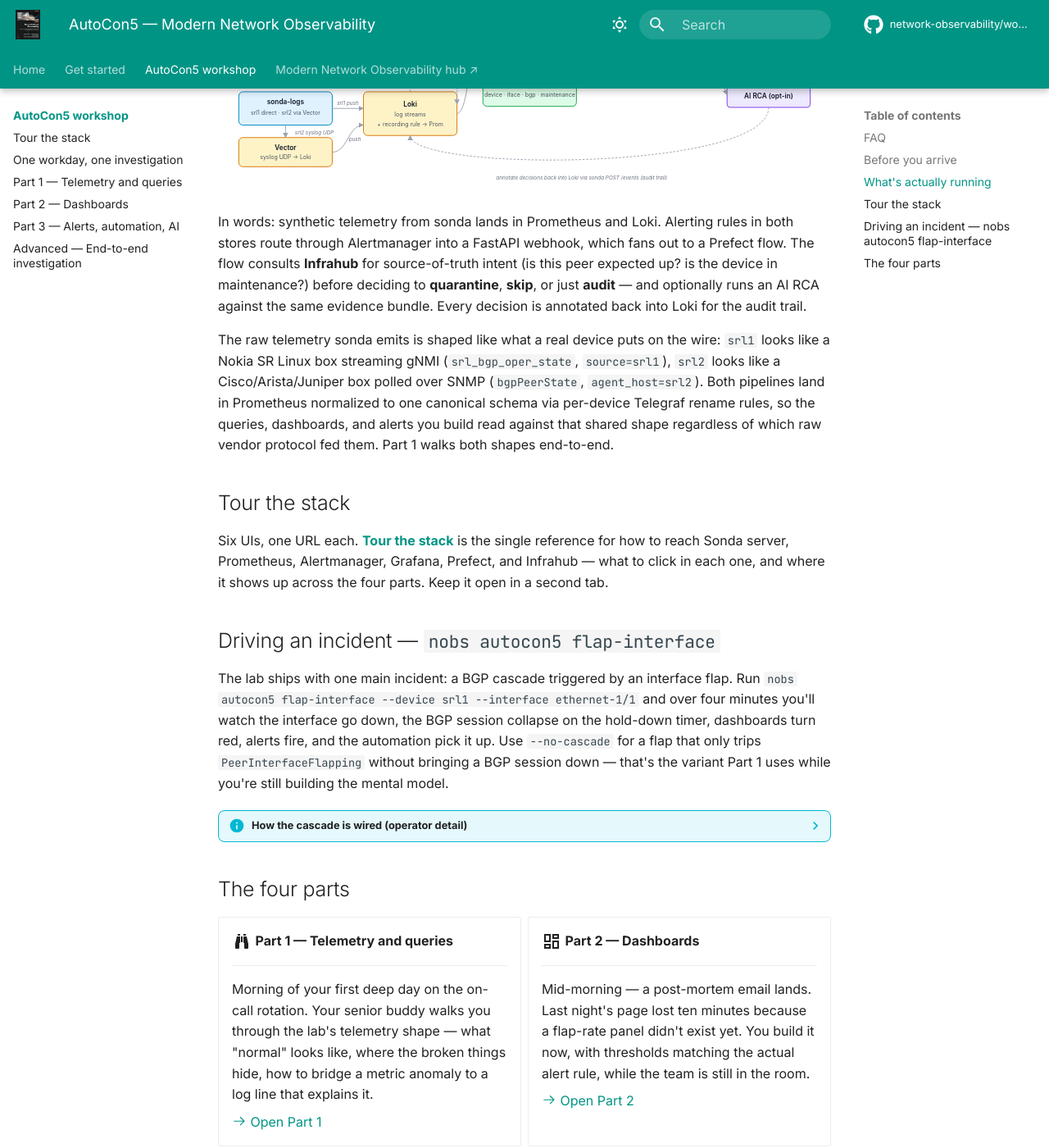
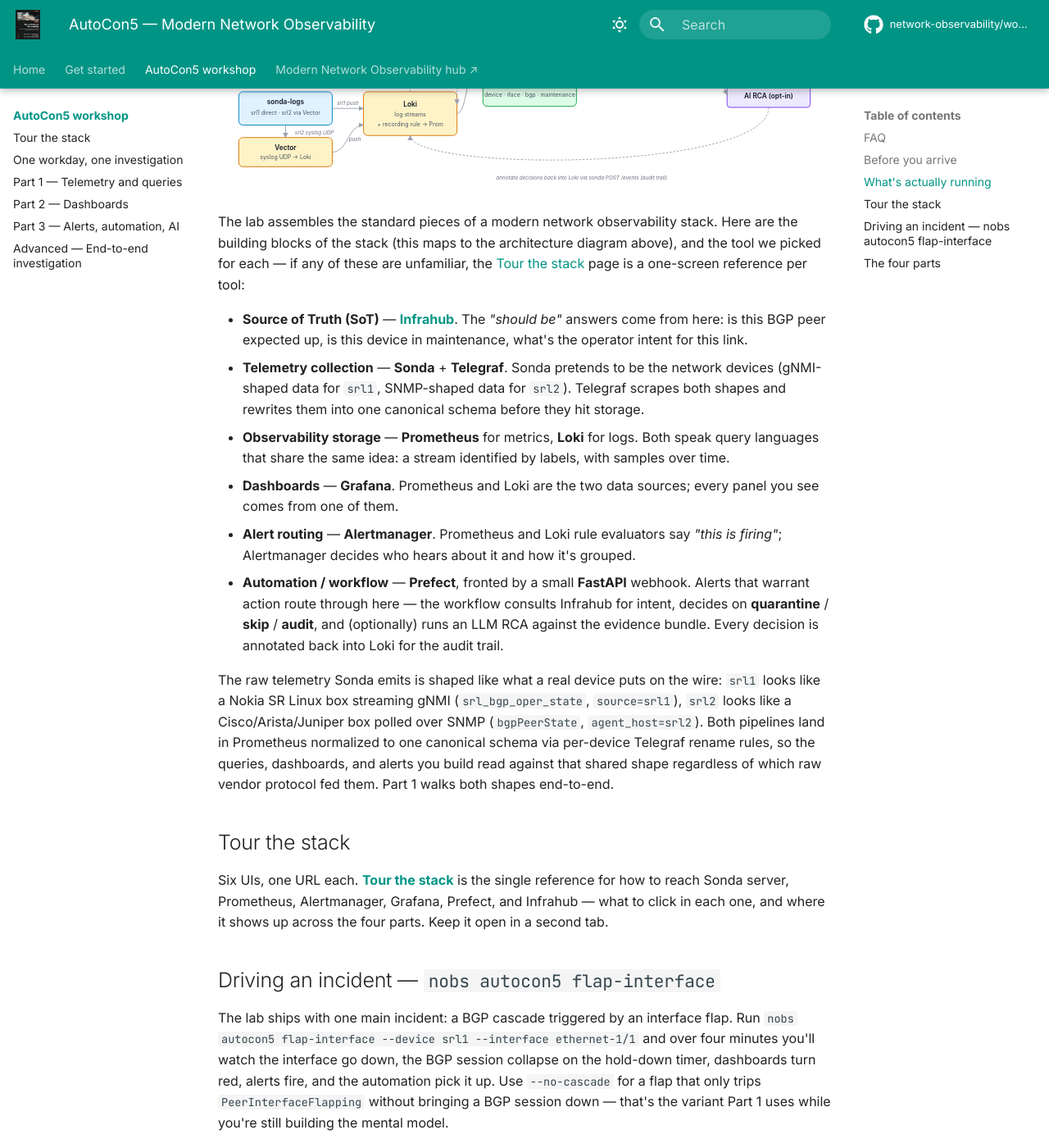
Before and after one commit to network-observability/workshops, an MkDocs documentation site: the page built from docs/workshop/index.md, in a window 1280 px wide and 1400 px high, scrolled down 2446 px. Shown: the whole window at 82% size. Built offline with MkDocs 1.6.1 and Material for MkDocs 9.7.7, drawn with Linux system fonts in a browser that asks for light colours; comment, search, counter and statistics services are not loaded.

Commit message:
docs(index): rewrite "What's actually running" with NAF framework bullets
The previous prose paragraph ("synthetic telemetry from sonda lands in
Prometheus and Loki ... Alertmanager into a FastAPI webhook ... Prefect
flow ... Infrahub ... quarantine, skip, audit ... AI RCA ... evidence
bundle ...") is dense for a newbie who doesn't know half the
components yet. Replaced it with a bullet list mapped onto the
standard NAF architecture blocks (Source of Truth, Telemetry
collection, Observability storage, Dashboards, Alert routing,
Automation / workflow), with the tool we picked under each — bolded
tool names so the read scans visually.

Kept the raw-vendor-shape paragraph that follows: it's the lead-in
to Part 1's normalization story and reads as one tight idea on its
own.

No content removed — every original concept (quarantine/skip/audit,
audit trail, AI RCA) is still there, just placed under the bullet
where it lives architecturally.

```diff
--- a/docs/workshop/index.md
+++ b/docs/workshop/index.md
@@ -91,9 +91,16 @@
 
 ![Workshop architecture](https://raw.githubusercontent.com/network-observability/workshops/main/workshops/autocon5/docs/architecture.svg)
 
-In words: synthetic telemetry from sonda lands in Prometheus and Loki. Alerting rules in both stores route through Alertmanager into a FastAPI webhook, which fans out to a Prefect flow. The flow consults **Infrahub** for source-of-truth intent (is this peer expected up? is the device in maintenance?) before deciding to **quarantine**, **skip**, or just **audit** — and optionally runs an AI RCA against the same evidence bundle. Every decision is annotated back into Loki for the audit trail.
+The lab assembles the standard pieces of a modern network observability stack. Here are the building blocks of the stack (this maps to the architecture diagram above), and the tool we picked for each — if any of these are unfamiliar, the [Tour the stack](tour.md) page is a one-screen reference per tool:
 
-The raw telemetry sonda emits is shaped like what a real device puts on the wire: `srl1` looks like a Nokia SR Linux box streaming gNMI (`srl_bgp_oper_state`, `source=srl1`), `srl2` looks like a Cisco/Arista/Juniper box polled over SNMP (`bgpPeerState`, `agent_host=srl2`). Both pipelines land in Prometheus normalized to one canonical schema via per-device Telegraf rename rules, so the queries, dashboards, and alerts you build read against that shared shape regardless of which raw vendor protocol fed them. Part 1 walks both shapes end-to-end.
+- **Source of Truth (SoT)** — [**Infrahub**](https://infrahub.opsmill.com/). The *"should be"* answers come from here: is this BGP peer expected up, is this device in maintenance, what's the operator intent for this link.
+- **Telemetry collection** — **Sonda** + **Telegraf**. Sonda pretends to be the network devices (gNMI-shaped data for `srl1`, SNMP-shaped data for `srl2`). Telegraf scrapes both shapes and rewrites them into one canonical schema before they hit storage.
+- **Observability storage** — **Prometheus** for metrics, **Loki** for logs. Both speak query languages that share the same idea: a stream identified by labels, with samples over time.
+- **Dashboards** — **Grafana**. Prometheus and Loki are the two data sources; every panel you see comes from one of them.
+- **Alert routing** — **Alertmanager**. Prometheus and Loki rule evaluators say *"this is firing"*; Alertmanager decides who hears about it and how it's grouped.
+- **Automation / workflow** — **Prefect**, fronted by a small **FastAPI** webhook. Alerts that warrant action route through here — the workflow consults Infrahub for intent, decides on **quarantine** / **skip** / **audit**, and (optionally) runs an LLM RCA against the evidence bundle. Every decision is annotated back into Loki for the audit trail.
+
+The raw telemetry Sonda emits is shaped like what a real device puts on the wire: `srl1` looks like a Nokia SR Linux box streaming gNMI (`srl_bgp_oper_state`, `source=srl1`), `srl2` looks like a Cisco/Arista/Juniper box polled over SNMP (`bgpPeerState`, `agent_host=srl2`). Both pipelines land in Prometheus normalized to one canonical schema via per-device Telegraf rename rules, so the queries, dashboards, and alerts you build read against that shared shape regardless of which raw vendor protocol fed them. Part 1 walks both shapes end-to-end.
 
 ## Tour the stack
 
```
